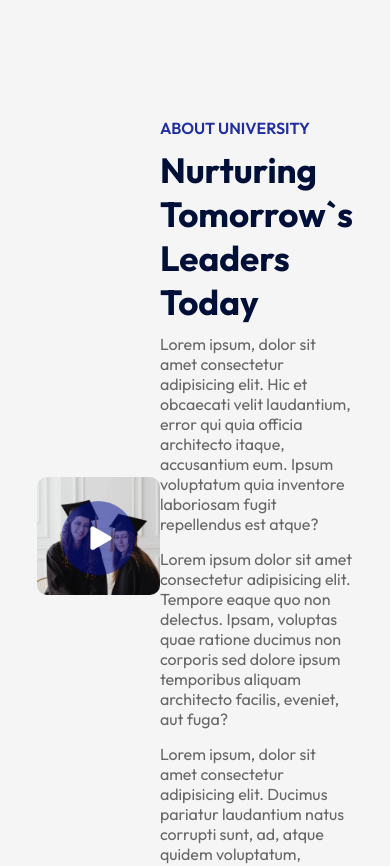
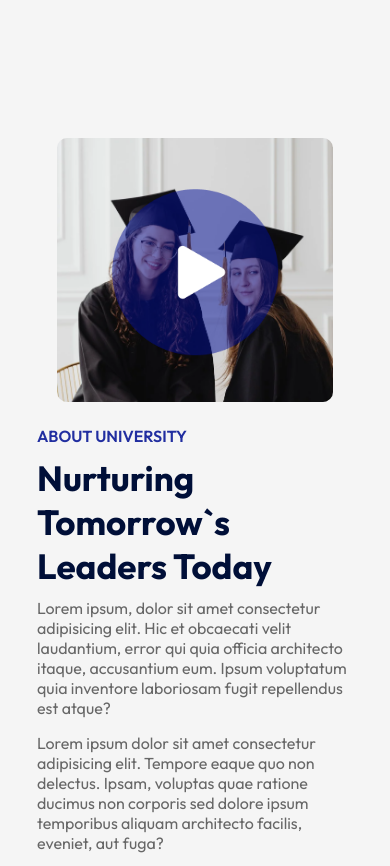
Before and after one commit to Hdeee1/-cp-GreatStack, a React (Vite) app: page / in a window 390 px wide. Shown: the part 1886-2752 px from the top of the page. Built offline with nearby package versions, Linux system fonts and the light colour scheme.

Commit message:
responsive about

```diff
--- a/src/Components/About/About.css
+++ b/src/Components/About/About.css
@@ -44,3 +44,19 @@
   color: #676767;
   margin-bottom: 15px;
 }
+
+/* ---- Media Query ---- */
+
+@media (max-width: 800px) {
+  .about {
+    flex-direction: column;
+  }
+  .about-left {
+    flex-basis: 100%;
+    margin: 20px;
+  }
+
+  .about-right {
+    flex-basis: 100%;
+  }
+}
```
